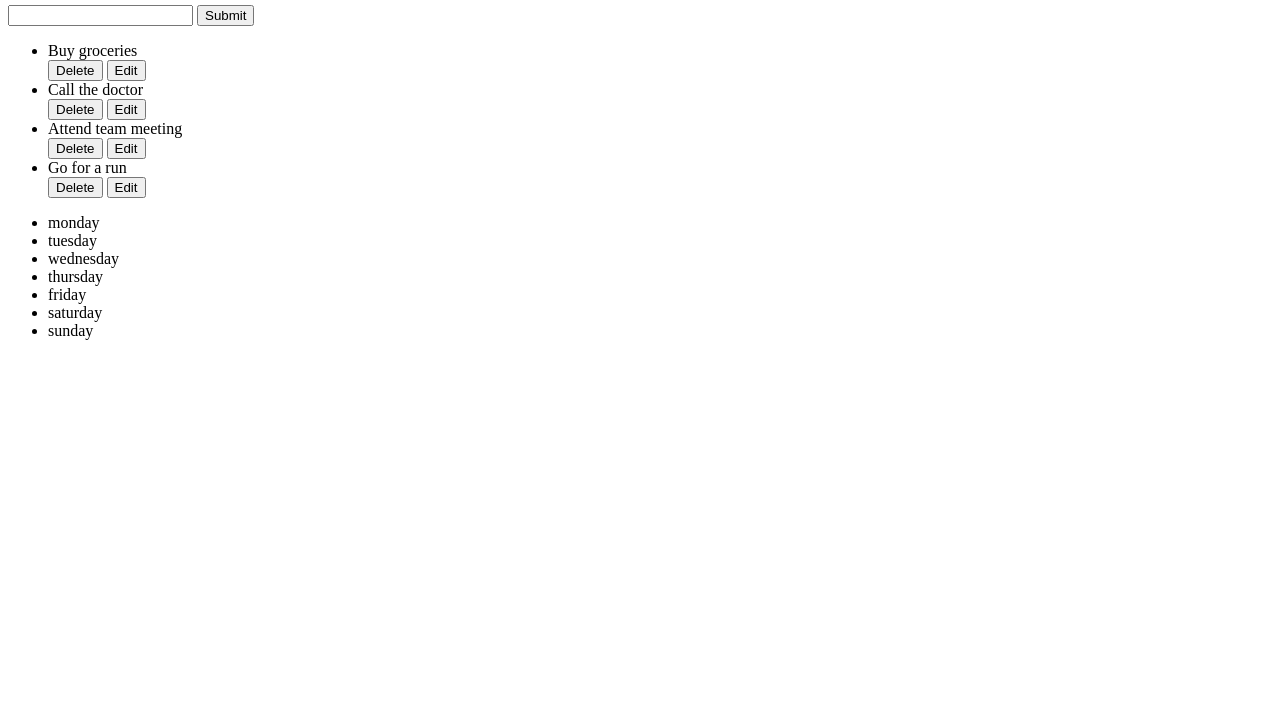
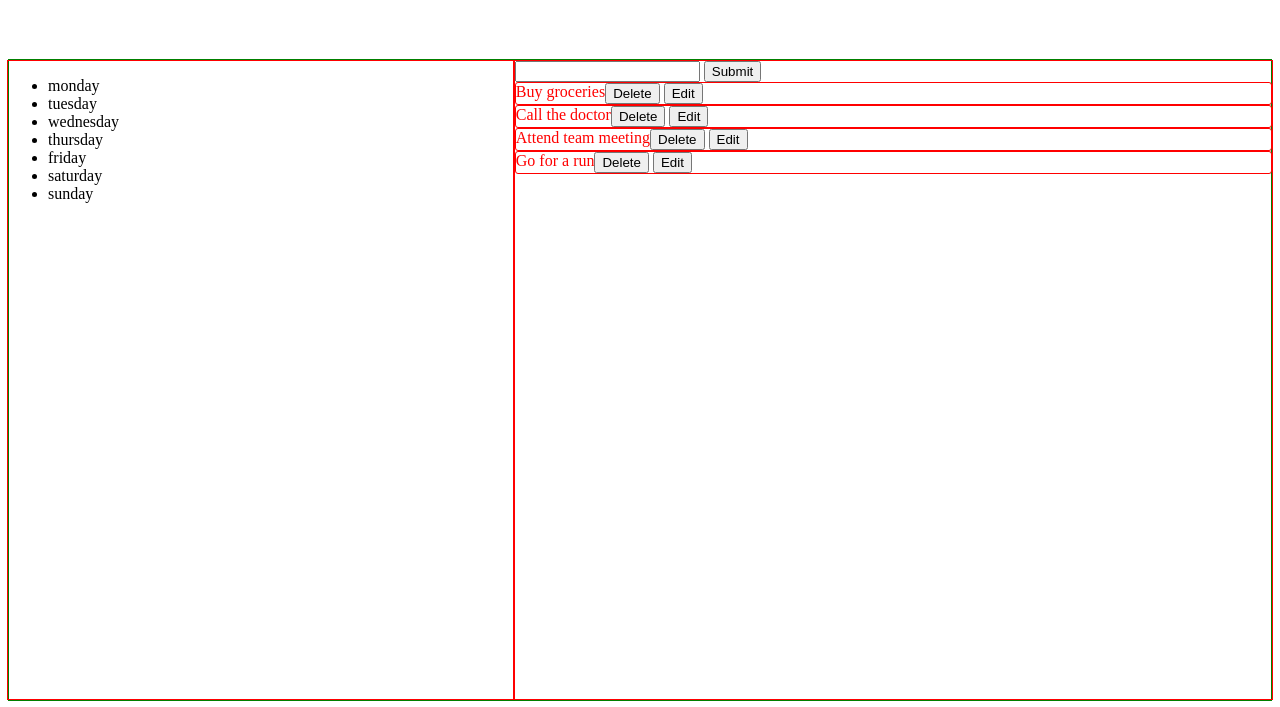
Before and after one commit to a-d14/SimplyDO, a website built with Parcel: page index.html in a window 1280 px wide. Shown: the part 109-816 px from the top of the page. Built offline with nearby package versions, Linux system fonts and the light colour scheme.

Commit message:
added basic layout

```diff
--- a/index.html
+++ b/index.html
@@ -11,25 +11,25 @@
             <p class="header__subtext">Get things done.</p>
         </header>
         <main>
-            <div>
+            <div class="select-day">
+                <ul>
+                    <li>monday</li>
+                    <li>tuesday</li>
+                    <li>wednesday</li>
+                    <li>thursday</li>
+                    <li>friday</li>
+                    <li>saturday</li>
+                    <li>sunday</li>
+                </ul>
+            </div>
+            <div class="item-add-and-display">
                 <form class="add-item">
                     <input name="itemEntry" type="text" id="item-entry" />
                     <button type="submit" id="add-item">Submit</button>
                 </form>
-            </div>
-            <div>
                 <ul class="list-items" id="list-items">
                 </ul>
             </div>
-            <ul class="select-day">
-                <li>monday</li>
-                <li>tuesday</li>
-                <li>wednesday</li>
-                <li>thursday</li>
-                <li>friday</li>
-                <li>saturday</li>
-                <li>sunday</li>
-            </ul>
         </main>
         <script src="./src/js/controller.js" type="module"></script>
     </body>
--- a/src/js/views/ItemView.js
+++ b/src/js/views/ItemView.js
@@ -13,16 +13,20 @@ class ItemView extends View {
             return `
                 <div class="list-item">
                     <li data-id=${this._data.id}><input type="text" value="${this._data.content}"/></li>
-                    <button type="button" class="delete-button">Delete</button>
-                    <button type="button" class="edit-button">Submit</button>
+                    <div class="list-item-controls">
+                        <button type="button" class="delete-button">Delete</button>
+                        <button type="button" class="edit-button">Submit</button>
+                    </div>
                 </div>
             `;
         } else {
             return `
                 <div class="list-item">
                     <li data-id=${this._data.id}>${this._data.content}</li>
-                    <button type="button" class="delete-button">Delete</button>
-                    <button type="button" class="edit-button">Edit</button>
+                    <div class="list-item__controls">
+                        <button type="button" class="delete-button">Delete</button>
+                        <button type="button" class="edit-button">Edit</button>
+                    </div>
                 </div>
             `;
         }
--- a/src/js/views/ListView.js
+++ b/src/js/views/ListView.js
@@ -10,7 +10,7 @@ class ListView extends View {
 
     addHandlerEditAndDeleteItem(handlerEdit, handlerDelete) {
         this._parent.addEventListener('click', (e) => {
-            const targetElement = e.target.parentNode.getElementsByTagName('li')[0];
+            const targetElement = e.target.closest('.list-item').getElementsByTagName('li')[0];
             const targetId = targetElement.dataset.id;
             if(e.target.className === 'delete-button') {
                 handlerDelete(targetId);
--- /dev/null
+++ b/src/sass/_base.scss
@@ -0,0 +1,17 @@
+body {
+    display: flex;
+    flex-direction: column;
+    height: 100vh;
+}
+
+header {
+    flex: 0 0 20%;
+}
+
+main {
+    display: flex;
+    border: 1px solid green;
+    justify-content: center;
+    // align-items: center;
+    flex: 0 0 80%;
+}
--- /dev/null
+++ b/src/sass/_components.scss
@@ -0,0 +1,38 @@
+// MAIN LIST
+
+
+// LIST ITEM
+
+.item-add-and-display {
+
+    flex: 0 0 60%;
+    border: 1px solid red;
+    // padding: 1% 3%;
+
+    .list-items {
+        list-style-type: none;
+        margin: 0;
+        padding: 0;
+    }
+
+    .list-item {
+        border: 1px solid red;
+        border-radius: 3px;
+        display: flex;
+        // width: 40%;
+
+        li {
+            color: red;
+        }
+
+        &__controls {
+
+        }
+    }
+}
+
+// DAY SELECT
+.select-day {
+    flex: 0 0 40%;
+    border: 1px solid red;
+}
```
Also changed, not shown: src/sass/main.scss (+2 -21 lines), dist/index.html, style.css, 5 other files.
